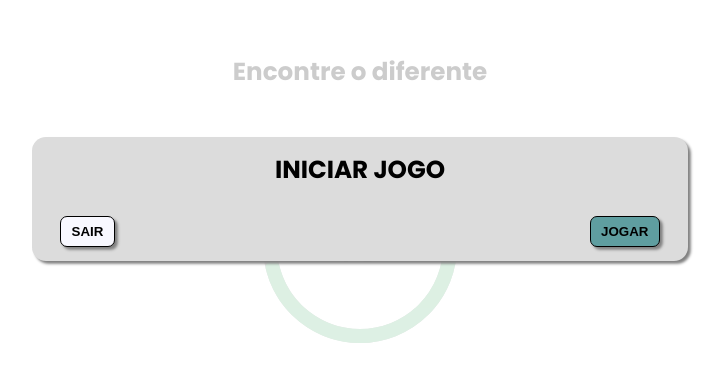
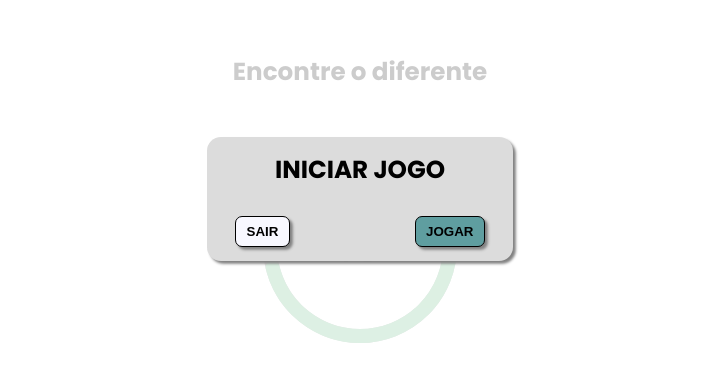
Before and after one commit to gu1rocha/Cores, a plain HTML site: page index.html in a window 1280 px wide. Shown: the part 201-582 px from the top of the page, without its empty margins (280-1004 px from the left). Drawn offline with nearby package versions, Linux system fonts and the light colour scheme.

Commit message:
Update style.css

```diff
--- a/assets/css/style.css
+++ b/assets/css/style.css
@@ -119,7 +119,7 @@ body{
 .boxInit{
   display: flex;
   width: 60vw;
-  max-width: 600px;
+  max-width: 250px;
   background: gainsboro;
   flex-wrap: wrap;
   flex-direction: column;
```
